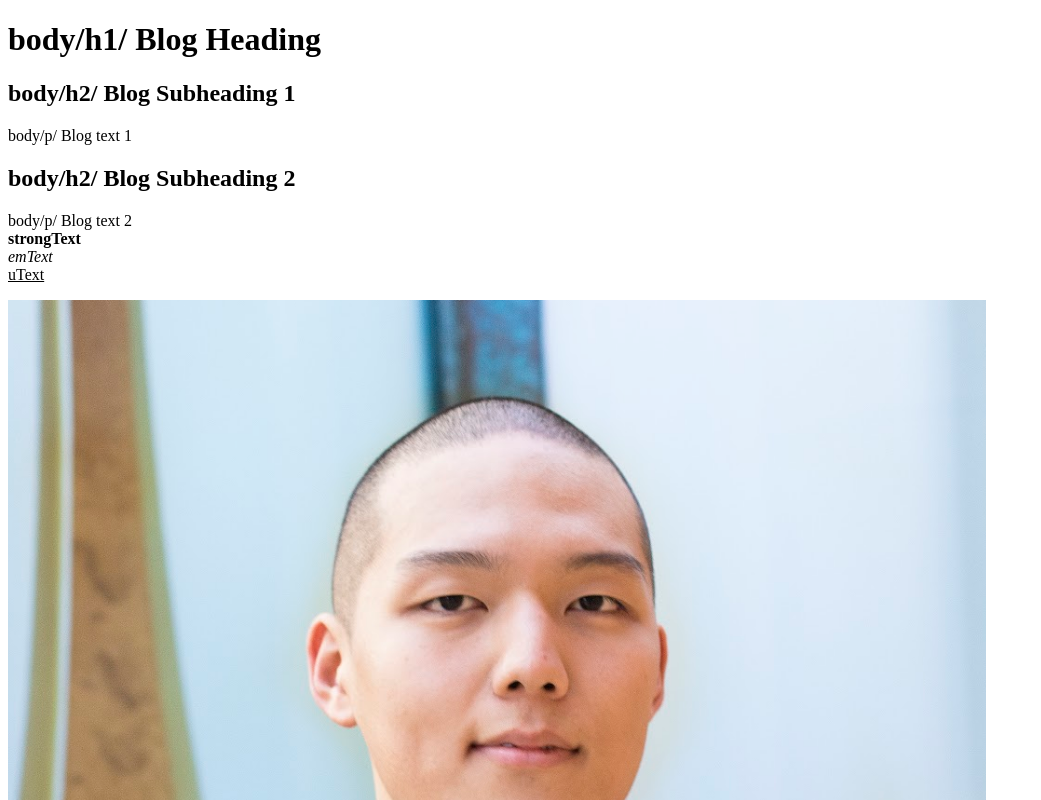
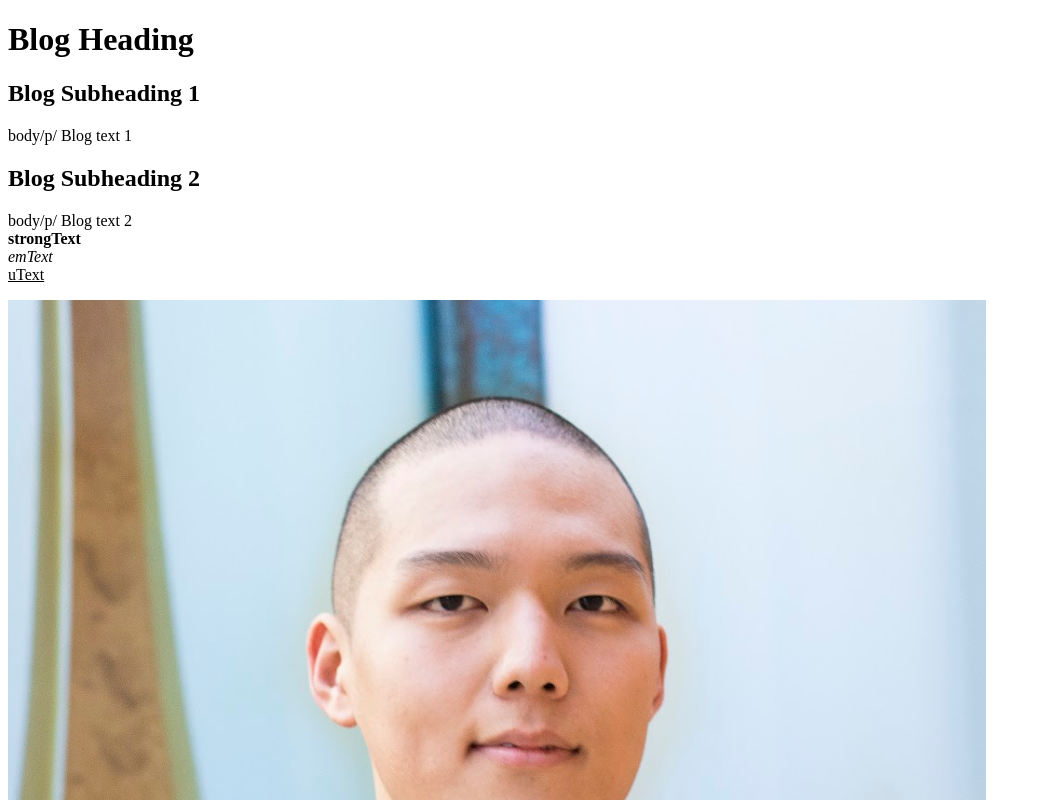
Before and after one commit to hajamesjw/blog-template, a plain HTML site: page index.html in a window 1280 px wide. Shown: the top 800 px of the page, without its empty margins (0-1041 px from the left). Drawn offline with Linux system fonts and the light colour scheme.

Commit message:
Added gitignore and added a link to a site.

```diff
--- a/index.html
+++ b/index.html
@@ -2,19 +2,19 @@
 <html>
 
     <head>
-        <title>head/title/ Site Title</title>
+        <title>Site Title</title>
 
     </head>
 
     <body>
-        <h1>body/h1/ Blog Heading</h1>
+        <h1>Blog Heading</h1>
 
-        <h2>body/h2/ Blog Subheading 1</h2>
+        <h2>Blog Subheading 1</h2>
         <p>
             body/p/ Blog text 1
         </p>
 
-        <h2>body/h2/ Blog Subheading 2</h2>
+        <h2>Blog Subheading 2</h2>
         <p>
             body/p/ Blog text 2 <br>
             <strong>strongText</strong> <br>
@@ -26,6 +26,8 @@
 
         <p>James Ha</p>
 
+        <a href="https://www.google.com">Link to Google</a>
+
     </body>
 
 </html>
```
Also changed, not shown: 1 other file.
